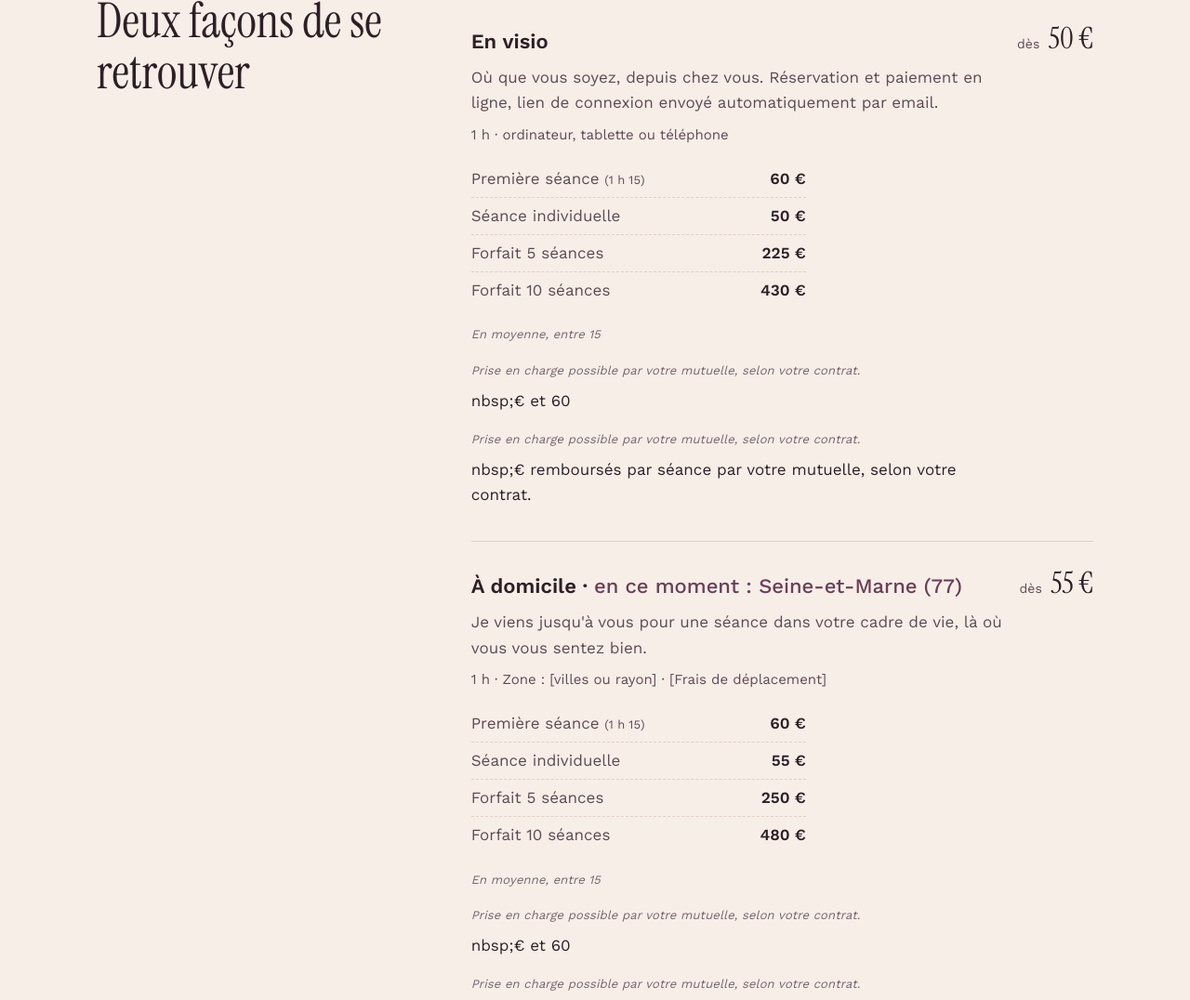
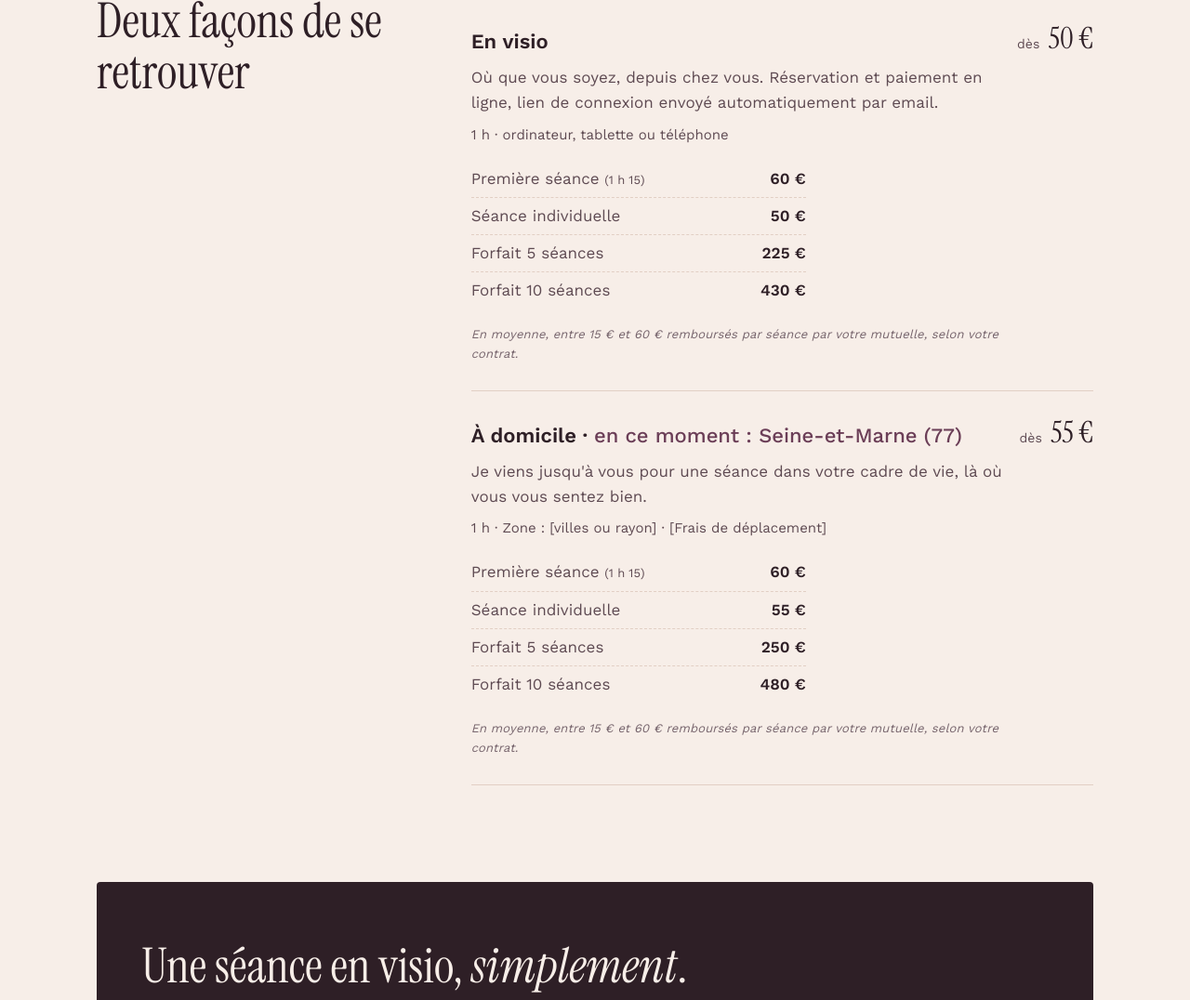
Before and after one commit to lucilesallenave/site-sophrologue, a plain HTML site: page index.html in a window 1280 px wide. Shown: the part 1107-2183 px from the top of the page at 93% size. Drawn offline with nearby package versions, Linux system fonts and the light colour scheme; no server answers.

Commit message:
Corrige la mention mutuelle
Co-Authored-By: Claude Opus 5.5 <noreply@anthropic.com>
Claude-Session: https://claude.ai/code/session_01BtxQF1CXEQLRAW2bq3qfNP

```diff
--- a/index.html
+++ b/index.html
@@ -79,7 +79,7 @@
             <div><dt>Forfait 5 séances</dt><dd>225 €</dd></div>
             <div><dt>Forfait 10 séances</dt><dd>430 €</dd></div>
           </dl>
-          <p class="mutuelle">En moyenne, entre 15<p class="mutuelle">Prise en charge possible par votre mutuelle, selon votre contrat.</p>nbsp;€ et 60<p class="mutuelle">Prise en charge possible par votre mutuelle, selon votre contrat.</p>nbsp;€ remboursés par séance par votre mutuelle, selon votre contrat.</p>
+          <p class="mutuelle">En moyenne, entre 15&nbsp;€ et 60&nbsp;€ remboursés par séance par votre mutuelle, selon votre contrat.</p>
         </div>
         <p class="seance__prix"><span class="seance__des">dès</span> 50 €</p>
       </article>
@@ -94,7 +94,7 @@
             <div><dt>Forfait 5 séances</dt><dd>250 €</dd></div>
             <div><dt>Forfait 10 séances</dt><dd>480 €</dd></div>
           </dl>
-          <p class="mutuelle">En moyenne, entre 15<p class="mutuelle">Prise en charge possible par votre mutuelle, selon votre contrat.</p>nbsp;€ et 60<p class="mutuelle">Prise en charge possible par votre mutuelle, selon votre contrat.</p>nbsp;€ remboursés par séance par votre mutuelle, selon votre contrat.</p>
+          <p class="mutuelle">En moyenne, entre 15&nbsp;€ et 60&nbsp;€ remboursés par séance par votre mutuelle, selon votre contrat.</p>
         </div>
         <p class="seance__prix"><span class="seance__des">dès</span> 55 €</p>
       </article>
```
